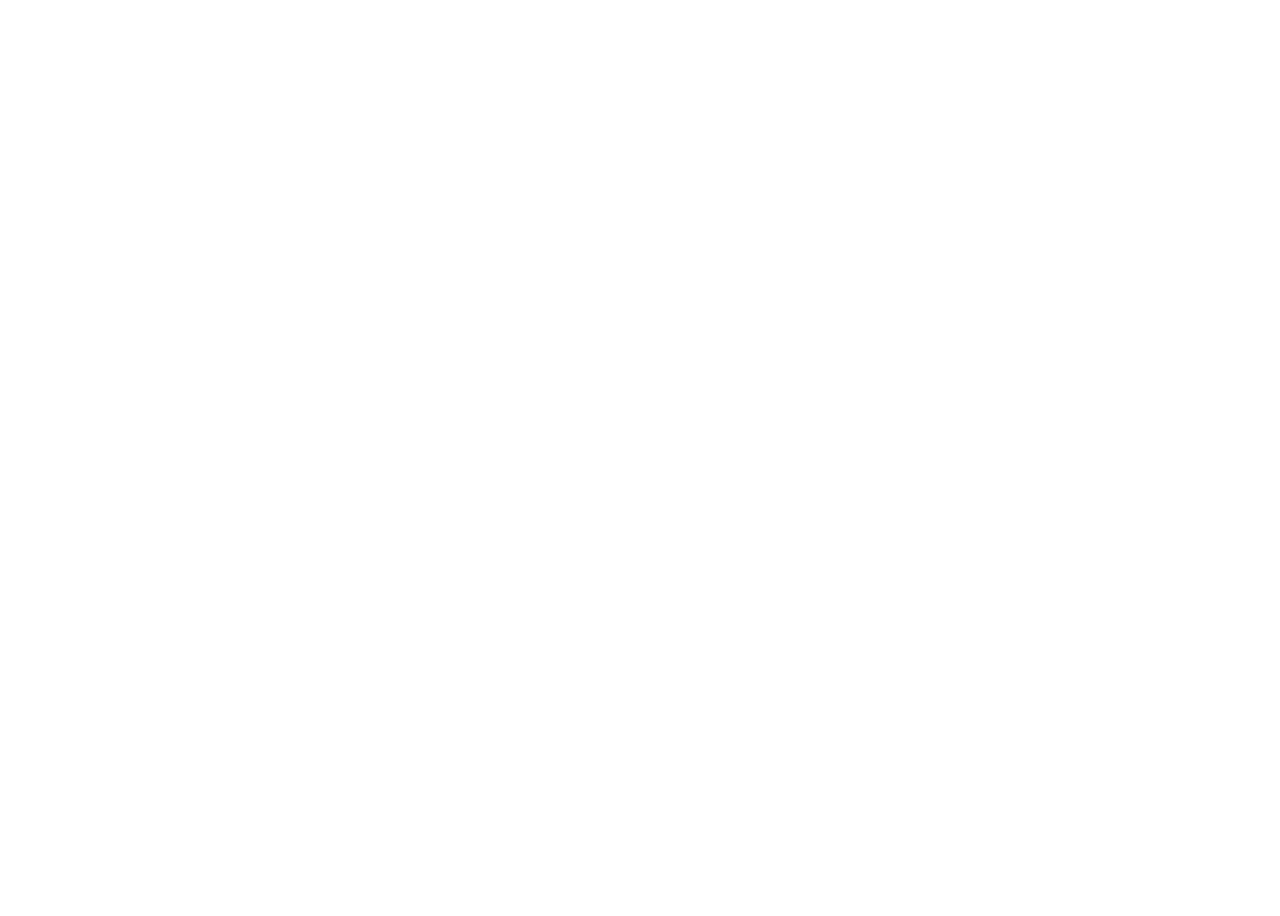
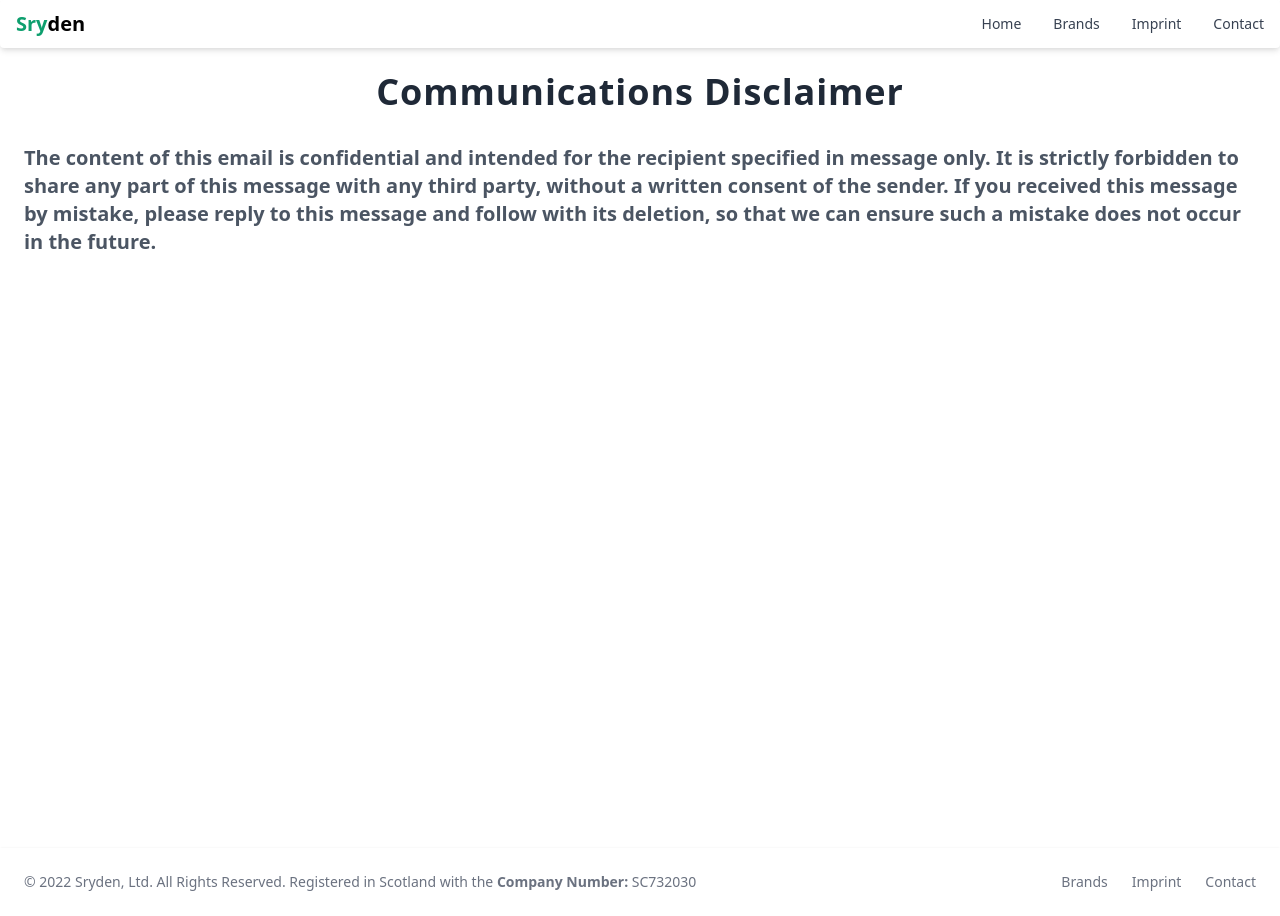
Before and after one commit to Sryden-Ltd/Sryden, a Nuxt app: page /legal/communication-disclaimer in a window 1280 px wide. Before the commit this address had no page. Before the commit the page ends 800 px from the top, so only its background shows below. Built offline with nearby package versions, Linux system fonts and the light colour scheme.

Commit message:
Feat: Added communication disclaimer

```diff
--- /dev/null
+++ b/components/Disclaimer.vue
@@ -0,0 +1,27 @@
+<template>
+<div>
+    <div class="flex flex-col min-h-screen">
+        <div class="pt-6">
+            <div class="text-center">
+                <h1 class="text-4xl tracking-wide text-white text-gray-800 font-bold">Communications Disclaimer</h1>
+            </div>
+            <div class="container px-6 py-4 mx-auto">
+        <div class="flex flex-col w-full">
+            <div>
+                <p class="text-xl pb-2 font-bold mt-4 text-gray-300 text-gray-600">The content of this email is confidential and intended for the recipient specified in message only. It is strictly forbidden to share any part of this message with any third party, without a written consent of the sender. If you received this message by mistake, please reply to this message and follow with its deletion, so that we can ensure such a mistake does not occur in the future.</p>
+                <p class="text-lg">
+
+                </p>
+            </div>
+        </div>
+    </div>
+    </div>
+</div>
+</div>
+</template>
+
+<script>
+export default {
+  name: 'Disclaimer'
+}
+</script>
--- /dev/null
+++ b/pages/legal/communication-disclaimer.vue
@@ -0,0 +1,37 @@
+<template>
+  <body>
+      <navbar />
+        <Disclaimer />
+      <Footer />
+  </body>
+</template>
+
+<script>
+
+export default {
+    name: "Communication-DisclaimerPage",
+    data() {
+      return {
+        title: "Communication Disclaimer - Sryden",
+      }
+    },
+    head() {
+      return {
+        title: this.title,
+        meta: [
+          {
+            hid: "description",
+            name: "description",
+            content: "Sryden is an independent development studio based out of Scotland, creating software solutions for one of the UK's largest industrial sectors: Web hosting companies.",
+          },
+        ],
+      }
+    }
+}
+</script>
+
+<style>
+  html {
+    scroll-behavior: smooth;
+  }
+</style>
```
